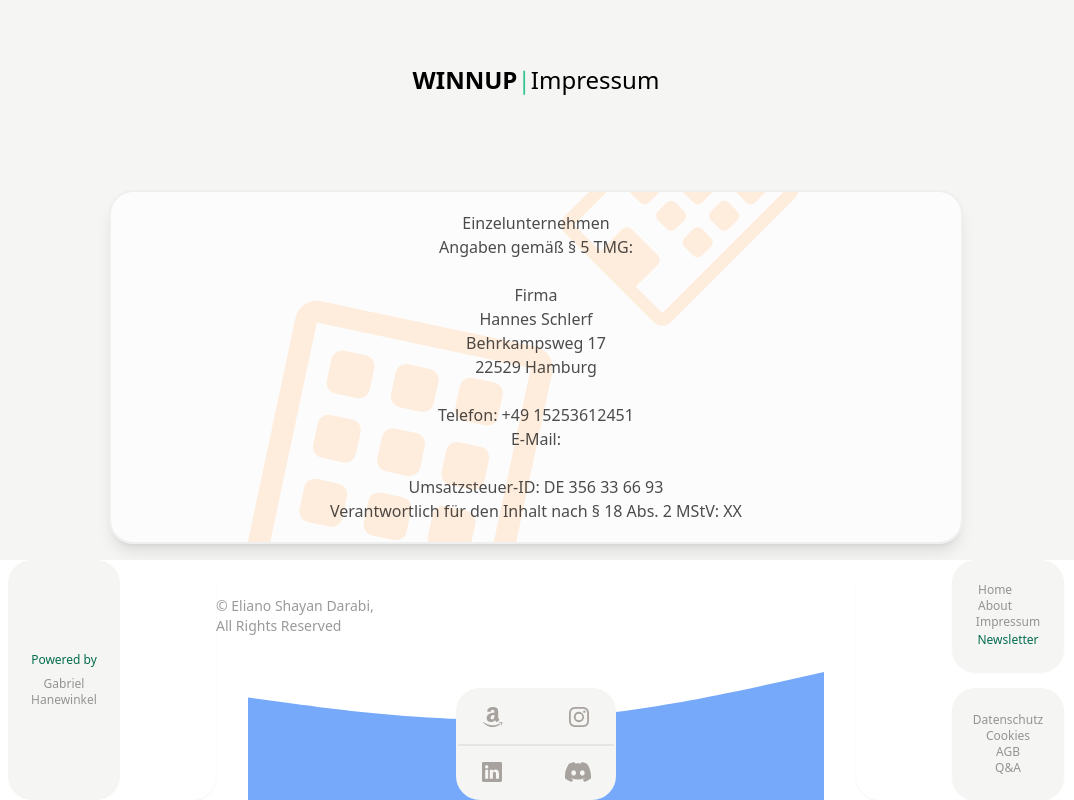
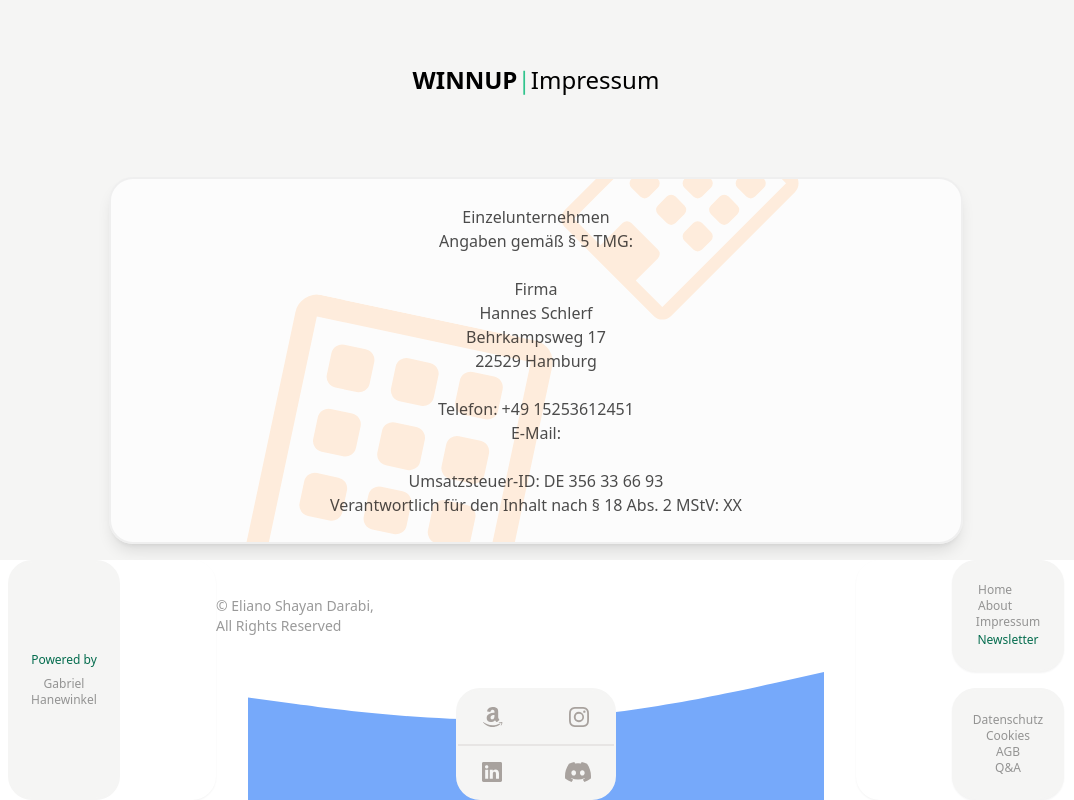
Before and after one commit to lostboyemilio444/ESD-Industries, an Angular app: page / in a window 1280 px wide. Shown: the part 1600-2400 px from the top of the page, without its empty margins (104-1178 px from the left). Built offline with nearby package versions, Linux system fonts and the light colour scheme.

Commit message:
About more margin t

```diff
--- a/src/app/impressum/impressum.component.html
+++ b/src/app/impressum/impressum.component.html
@@ -14,7 +14,7 @@
 
     </div>
 
-       <div class=" w-96 md:w-4/6 h-4/6  md:h-5/6  flex flex-col relative justify-center overflow-hidden items-center bg-white/70 dark:bg-black/70 dark:border-solid dark::border-2 dark:border-blue-400/60 mt-10  rounded-3xl shadow-lg border-solid border-2 border-separate border-black/5">
+       <div class=" w-96 md:w-4/6 h-4/6  md:h-5/6  flex flex-col relative justify-center overflow-hidden items-center bg-white/70 dark:bg-black/70 dark:border-solid dark::border-2 dark:border-blue-400/60 mt-6  rounded-3xl shadow-lg border-solid border-2 border-separate border-black/5">
         <svg xmlns="http://www.w3.org/2000/svg"width="350" height="350" fill="currentColor" class="bi bi-envelope absolute z-0 rotate-12 mt-64 mr-72 fill-orange-100 dark:fill-slate-800" viewBox="0 0 16 16">
             <path d="M4 2.5a.5.5 0 0 1 .5-.5h1a.5.5 0 0 1 .5.5v1a.5.5 0 0 1-.5.5h-1a.5.5 0 0 1-.5-.5zm3 0a.5.5 0 0 1 .5-.5h1a.5.5 0 0 1 .5.5v1a.5.5 0 0 1-.5.5h-1a.5.5 0 0 1-.5-.5zm3.5-.5a.5.5 0 0 0-.5.5v1a.5.5 0 0 0 .5.5h1a.5.5 0 0 0 .5-.5v-1a.5.5 0 0 0-.5-.5zM4 5.5a.5.5 0 0 1 .5-.5h1a.5.5 0 0 1 .5.5v1a.5.5 0 0 1-.5.5h-1a.5.5 0 0 1-.5-.5zM7.5 5a.5.5 0 0 0-.5.5v1a.5.5 0 0 0 .5.5h1a.5.5 0 0 0 .5-.5v-1a.5.5 0 0 0-.5-.5zm2.5.5a.5.5 0 0 1 .5-.5h1a.5.5 0 0 1 .5.5v1a.5.5 0 0 1-.5.5h-1a.5.5 0 0 1-.5-.5zM4.5 8a.5.5 0 0 0-.5.5v1a.5.5 0 0 0 .5.5h1a.5.5 0 0 0 .5-.5v-1a.5.5 0 0 0-.5-.5zm2.5.5a.5.5 0 0 1 .5-.5h1a.5.5 0 0 1 .5.5v1a.5.5 0 0 1-.5.5h-1a.5.5 0 0 1-.5-.5zm3.5-.5a.5.5 0 0 0-.5.5v1a.5.5 0 0 0 .5.5h1a.5.5 0 0 0 .5-.5v-1a.5.5 0 0 0-.5-.5z"/>
             <path d="M2 1a1 1 0 0 1 1-1h10a1 1 0 0 1 1 1v14a1 1 0 0 1-1 1H3a1 1 0 0 1-1-1zm11 0H3v14h3v-2.5a.5.5 0 0 1 .5-.5h3a.5.5 0 0 1 .5.5V15h3z"/>
```
